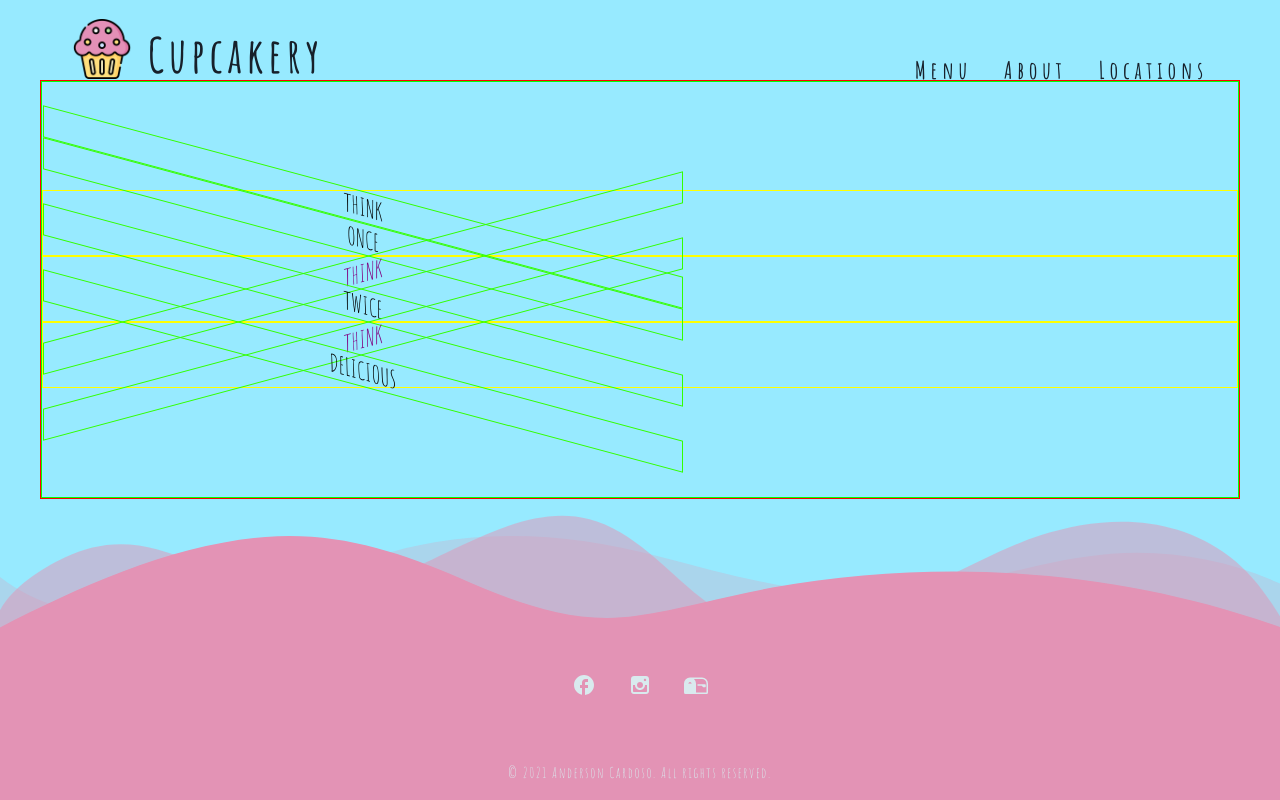
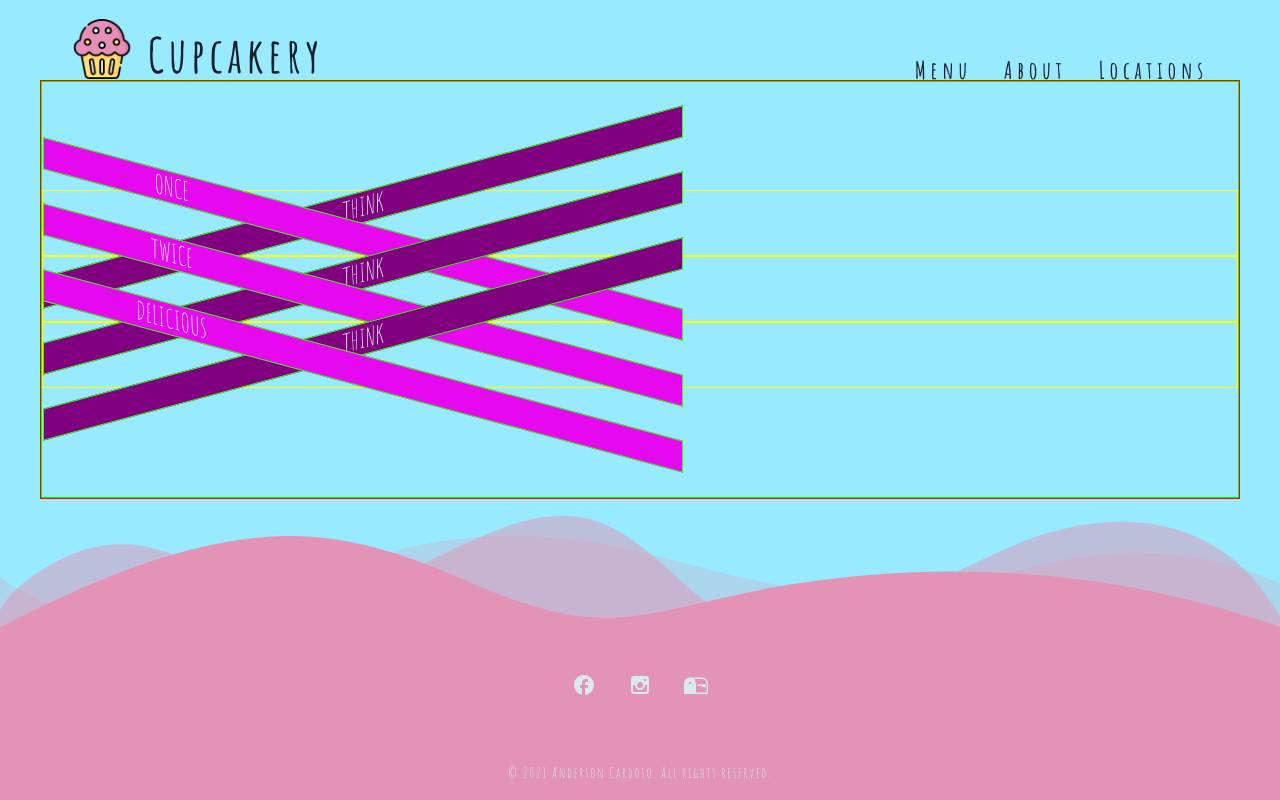
Before and after one commit to anderson-ca/verbose-bassoon, a Next.js app: page / in a window 1280 px wide. Built offline with nearby package versions, Linux system fonts and the light colour scheme.

Commit message:
add basic hero text animation, nedd to fix postion and animation speed

```diff
--- a/pages/index.jsx
+++ b/pages/index.jsx
@@ -1,8 +1,40 @@
 import Head from 'next/head'
 import Image from 'next/image'
+import { useState, useEffect } from 'react';
 import styles from '../styles/Home.module.css';
 
 export default function Home() {
+
+  const [slow, setSlow] = useState([]);
+  const [fast, setFast] = useState([]);
+
+
+  useEffect(() => {
+    setSlow([...document.getElementsByClassName(`${styles.slow}`)]);
+    setFast([...document.getElementsByClassName(`${styles.slow}`)]);
+
+  }, [])
+
+  useEffect(() => {
+    handleMouseMove;
+  }, [slow, fast])
+
+  const handleMouseMove = (e) => {
+    let normalizedPosition = e.pageX / (window.innerWidth / 2) -1;
+    let speedSlow = 100 * normalizedPosition;
+    let speedFast = 200 * normalizedPosition;
+    // console.log(speedSlow, speedFast, normalizedPosition, slow);
+
+    slow.forEach((element) => {
+      element.style.transform = `translate(${speedSlow}px)`;
+    });
+
+    fast.forEach((element) => {
+      element.style.transform = `translate(${speedFast}px)`;
+    });
+  }
+
+
   return (
     <div className={styles.home}>
       <Head>
@@ -13,38 +45,38 @@ export default function Home() {
       <div className={styles.logo_wrapper}>
         {/* logo animation */}
         <div className={styles.line}>
-          <div className={styles.right}>
+          <div className={styles.left}>
             <div className={styles.content}>
-              <span>THINK</span>
+              <span className={`${styles.span} ${styles.slow}`}>THINK</span>
             </div>
           </div>
           <div className={styles.right}>
             <div className={styles.content}>
-              <span>ONCE</span>
+              <span className={`${styles.span} ${styles.slow}`}>ONCE</span>
             </div>
           </div>
         </div>
         <div className={styles.line}>
           <div className={styles.left}>
             <div className={styles.content}>
-              <span>THINK</span>
+              <span className={`${styles.span} ${styles.slow}`}>THINK</span>
             </div>
           </div>
           <div className={styles.right}>
             <div className={styles.content}>
-              <span>TWICE</span>
+              <span className={`${styles.span} ${styles.slow}`}>TWICE</span>
             </div>
           </div>
         </div>
         <div className={styles.line}>
           <div className={styles.left}>
             <div className={styles.content}>
-              <span>THINK</span>
+              <span className={`${styles.span} ${styles.fast}`}>THINK</span>
             </div>
           </div>
           <div className={styles.right}>
             <div className={styles.content}>
-              <span>DELICIOUS</span>
+              <span className={`${styles.span} ${styles.fast}`}>DELICIOUS</span>
             </div>
           </div>
         </div>
--- a/styles/Home.module.css
+++ b/styles/Home.module.css
@@ -14,6 +14,7 @@
     display: flex;
     flex-flow: column;
     justify-content: center;
+    align-items: center;
     border: solid 1px rgb(4, 255, 4)
 }
 
@@ -32,12 +33,12 @@
 }
 
 .left {
-    color: purple;
+    background-color: purple;
     transform: skew(0, -15deg);
 }
 
 .right {
-    color: black;
+    background-color: rgb(230, 8, 238);
     transform: skew(0deg, 15deg);
 }
 
@@ -45,3 +46,17 @@
     text-align: center;
     width: 100%;
 }
+
+.right .content {
+    width: 100%;
+    text-align: center;
+    transform: translate(-30%);
+}
+
+.span {
+    display: inline-block;
+    font-size: 2vw;
+    text-transform: uppercase;
+    line-height: .3;
+    transition: ease-out .6s;
+}
```
